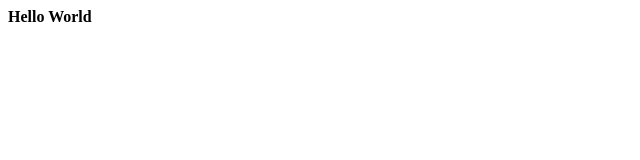
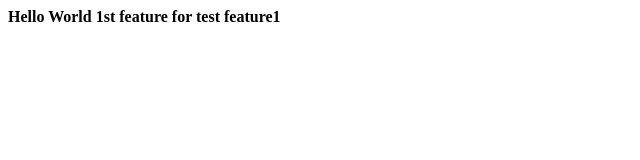
Before and after one commit to Dushyanttiwari04/localrepo, a plain HTML site: page index.html in a window 1280 px wide. Shown: the whole page, without its empty margins (0-640 px from the left). Drawn offline with Linux system fonts and the light colour scheme.

Commit message:
feature1 test added

```diff
--- a/index.html
+++ b/index.html
@@ -1 +1,2 @@
 <b> Hello World</b>
+<b>1st feature for test feature1</b>
```
